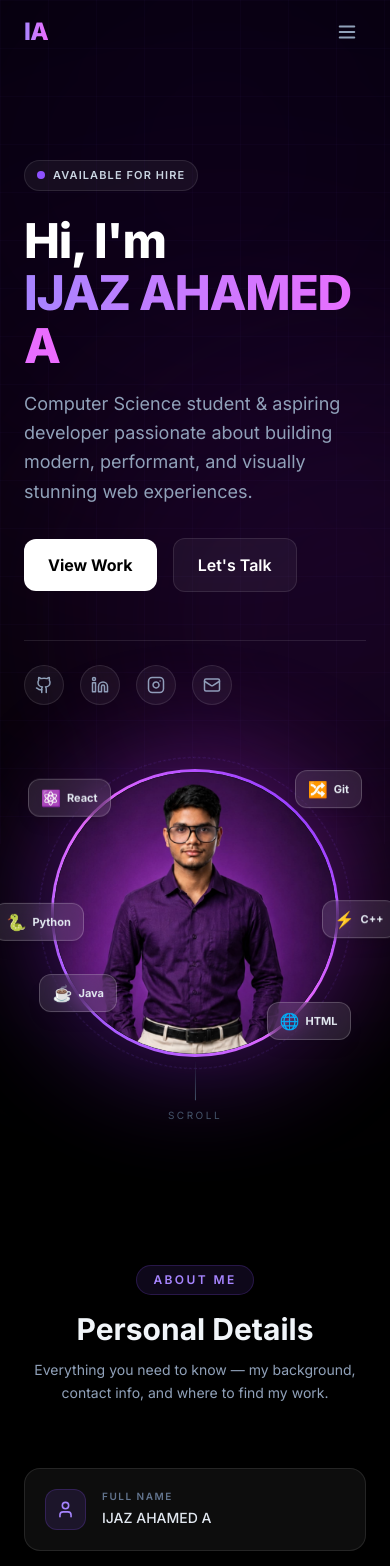
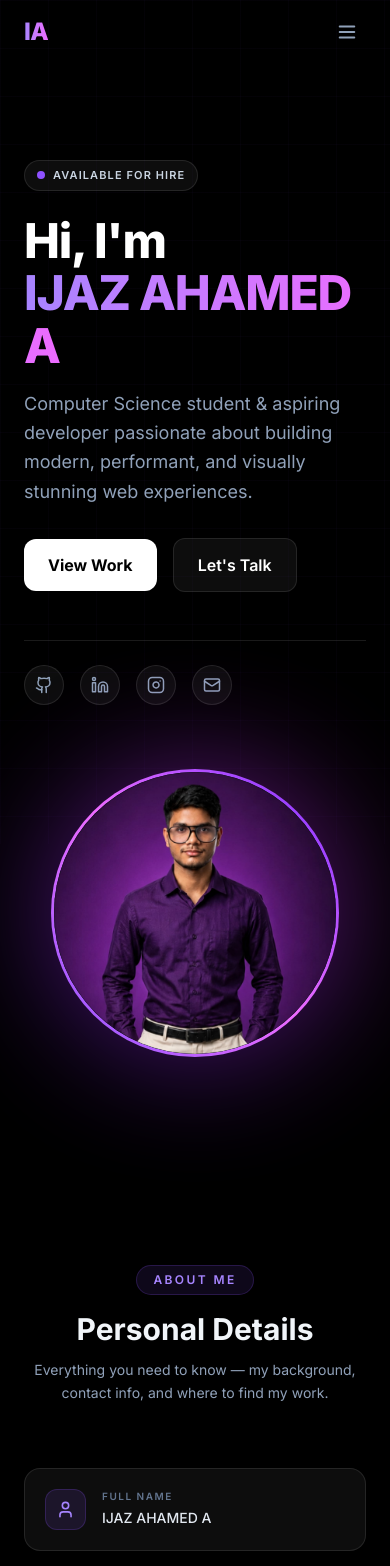
Before and after one commit to ijazAhamed1234/PortFololio, a React (Vite) app: page / in a window 390 px wide. Shown: the top 1566 px of the page. Built offline with nearby package versions, Linux system fonts and the light colour scheme.

Commit message:
Optimize animations for mobile performance

```diff
--- a/src/app/App.tsx
+++ b/src/app/App.tsx
@@ -379,20 +379,24 @@ export default function App() {
 
       {/* ── Ambient background ── */}
       <div className="fixed inset-0 pointer-events-none" aria-hidden>
+        {/* Static background for mobile for better performance */}
+        <div className="absolute inset-0 bg-[radial-gradient(ellipse_at_top_left,_var(--tw-gradient-stops))] from-violet-900/20 via-black to-black md:hidden" />
+        <div className="absolute inset-0 bg-[radial-gradient(ellipse_at_bottom_right,_var(--tw-gradient-stops))] from-purple-900/20 via-transparent to-transparent md:hidden" />
+
         <motion.div
           animate={{ scale: [1, 1.2, 1], opacity: [0.3, 0.5, 0.3], x: [0, 30, 0], y: [0, -30, 0] }}
           transition={{ duration: 12, repeat: Infinity, ease: "easeInOut" }}
-          className="absolute -top-40 -left-40 w-[700px] h-[700px] rounded-full bg-violet-700/20 blur-[130px]"
+          className="absolute -top-40 -left-40 w-[700px] h-[700px] rounded-full bg-violet-700/20 blur-[130px] hidden md:block"
         />
         <motion.div
           animate={{ scale: [1, 1.3, 1], opacity: [0.2, 0.4, 0.2], x: [0, -40, 0], y: [0, 40, 0] }}
           transition={{ duration: 15, repeat: Infinity, ease: "easeInOut" }}
-          className="absolute top-1/3 -right-40 w-[560px] h-[560px] rounded-full bg-fuchsia-500/12 blur-[110px]"
+          className="absolute top-1/3 -right-40 w-[560px] h-[560px] rounded-full bg-fuchsia-500/12 blur-[110px] hidden md:block"
         />
         <motion.div
           animate={{ scale: [1, 1.1, 1], opacity: [0.3, 0.6, 0.3], x: [0, 20, 0], y: [0, 20, 0] }}
           transition={{ duration: 10, repeat: Infinity, ease: "easeInOut" }}
-          className="absolute bottom-0 left-1/4 w-[480px] h-[480px] rounded-full bg-purple-900/30 blur-[100px]"
+          className="absolute bottom-0 left-1/4 w-[480px] h-[480px] rounded-full bg-purple-900/30 blur-[100px] hidden md:block"
         />
         {/* Grid pattern */}
         <div
@@ -562,7 +566,7 @@ export default function App() {
 
               {/* Rotating dashed ring */}
               <div
-                className="absolute inset-[-12px] rounded-full border border-dashed border-violet-500/20"
+                className="absolute inset-[-12px] rounded-full border border-dashed border-violet-500/20 hidden md:block"
                 style={{ animation: "spin 20s linear infinite" }}
               />
 
@@ -570,7 +574,7 @@ export default function App() {
               {FLOATING_TECH.map((t, i) => (
                 <motion.div
                   key={t.label}
-                  className="absolute flex items-center gap-1.5 px-3 py-1.5 rounded-xl backdrop-blur-md bg-white/10 border border-white/20 text-[11px] font-bold text-slate-200 shadow-lg whitespace-nowrap"
+                  className="absolute hidden md:flex items-center gap-1.5 px-3 py-1.5 rounded-xl backdrop-blur-md bg-white/10 border border-white/20 text-[11px] font-bold text-slate-200 shadow-lg whitespace-nowrap"
                   style={t.style}
                   animate={{ y: [0, -10, 0] }}
                   transition={{
@@ -590,7 +594,7 @@ export default function App() {
 
         {/* Scroll cue */}
         <motion.div
-          className="absolute bottom-8 left-1/2 -translate-x-1/2 flex flex-col items-center gap-2 text-slate-600"
+          className="absolute bottom-8 left-1/2 -translate-x-1/2 hidden md:flex flex-col items-center gap-2 text-slate-600"
           animate={{ y: [0, 8, 0] }}
           transition={{ duration: 2.2, repeat: Infinity }}
         >
```
